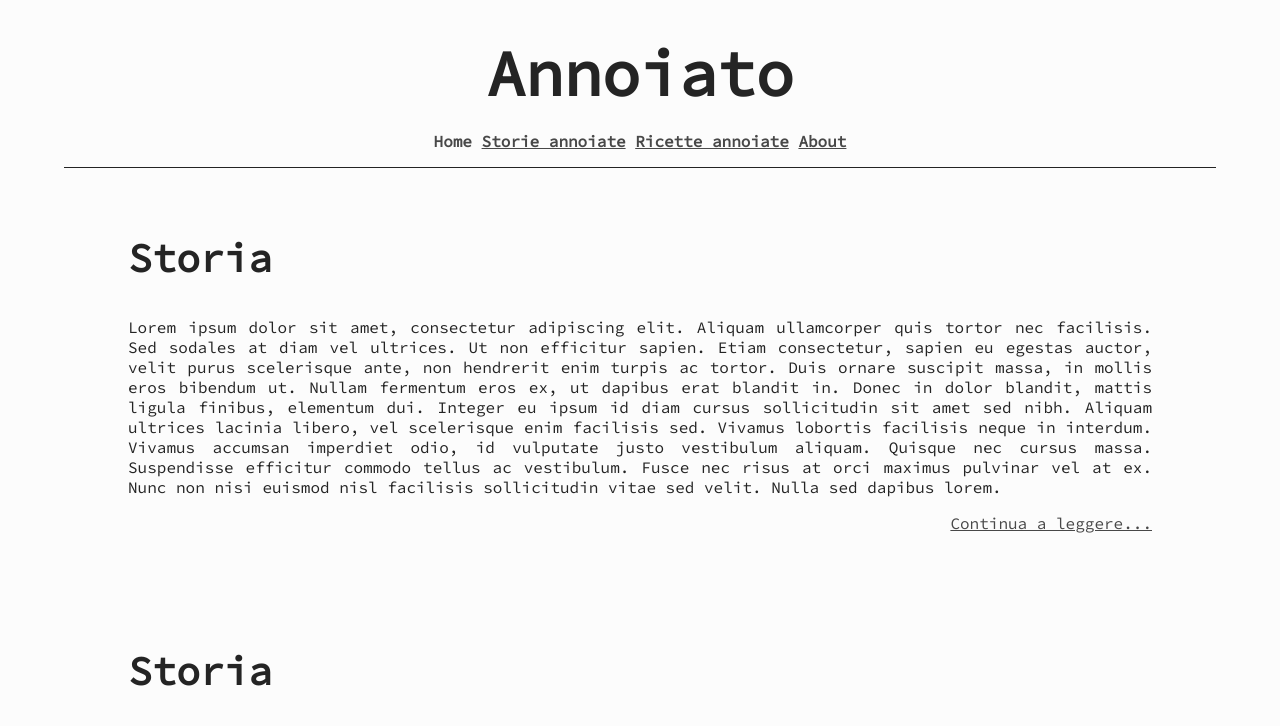
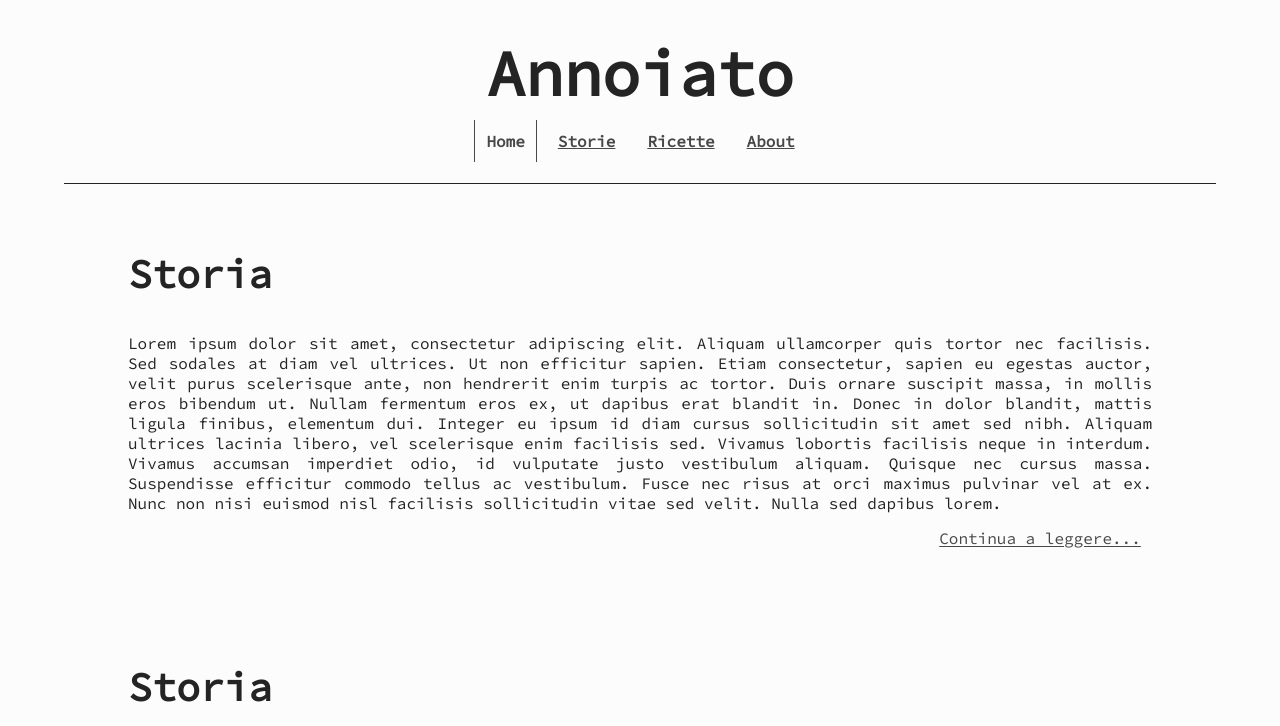
Before and after one commit to LeonardoTredese/annoiato, a plain HTML site: page index.html in a window 1280 px wide. Shown: the top 726 px of the page. Drawn offline with Linux system fonts and the light colour scheme.

Commit message:
Modificate le entry del menu, aggiunto swag alle entry del menu, fixato bug neei link di about.html

```diff
--- a/assets/css/main.css
+++ b/assets/css/main.css
@@ -15,7 +15,7 @@ body {
 
 #nav {
   margin: 0 4em 0 4em;
-  padding: 0 0 0 0;
+  padding: 0 0 1em 0;
   border-style: none none solid none;
   border-bottom-width: thin;
   border-color: #242424;
@@ -23,38 +23,43 @@ body {
 
 h1 {
   font-size: 4em;
-	font-weight: 700;
-	line-height: 1.3;
-	margin: 0.5em 0 0 0;
+  font-weight: 700;
+  line-height: 1.3;
+  margin: 0.5em auto 0 auto;
 }
 
 ul {
-    list-style-type: none;
-    font-weight: bold;
-    padding: 0 2em 0 2em;
+  list-style-type: none;
+  font-weight: bold;
+  padding: 0;
 }
 
-ul li {
+ul > li {
   display: inline;
+  color: #484848;
+  margin: 0 auto;
+}
+
+a, a:visited {
+  padding: 0.7em;
   color: #484848;
 }
 
-a {
-  color: #484848;
-}
-
-a:hover {
+a:hover, a:active{
   background-color: #484848;
   color: #f3f3f3;
 }
 
-a:clicked, a:visited {
-  color: #484848;
-}
 
 em {
   font-weight: bold;
   font-size: 1.5pc;
+}
+
+#current {
+  padding: 0.7em;
+  border-left: solid 1px  #484848;
+  border-right: solid 1px  #484848;
 }
 
 #content {
--- a/index.html
+++ b/index.html
@@ -21,9 +21,9 @@
         </div>
         <div id="nav">
             <ul>
-                <li>Home</li>
-                <li><a href="story.html">Storie annoiate</a></li>
-                <li><a href="ricette.html">Ricette annoiate</a></li>
+                <li id="current">Home</li>
+                <li><a href="story.html">Storie</a></li>
+                <li><a href="ricette.html">Ricette</a></li>
                 <li><a href="about.html">About</a></li>
             </ul>
         </div>
```
Also changed, not shown: about.html (+3 -3 lines), story.html (+2 -2 lines), template.html (+2 -2 lines).
